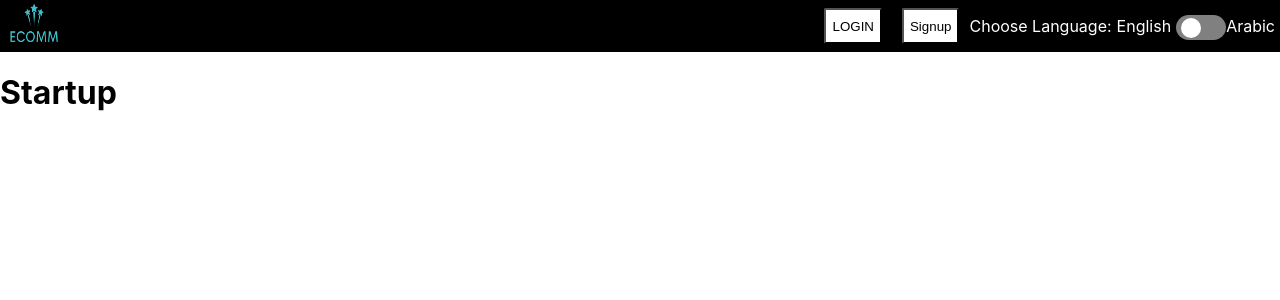
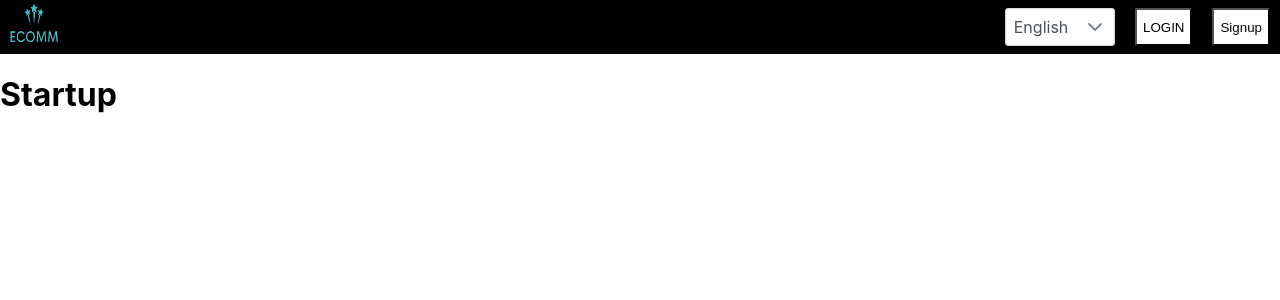
Before and after one commit to Azid-ops/E-COMMERCE-STORE, a React (Create React App) app in the folder front-end/: page / in a window 1280 px wide. Shown: the top 300 px of the page. Built offline with nearby package versions, Linux system fonts and the light colour scheme.

Commit message:
Implemented French
Implemented French and integrated with UI

```diff
--- a/front-end/package.json
+++ b/front-end/package.json
@@ -5,6 +5,8 @@
   "dependencies": {
     "cra-template-typescript": "1.2.0",
     "i18next": "^23.15.1",
+    "primeicons": "^7.0.0",
+    "primereact": "^10.8.3",
     "react": "^18.3.1",
     "react-dom": "^18.3.1",
     "react-i18next": "^15.0.2",
--- a/front-end/src/ECOM.APP/ECOM.WEB.APP/Shell/Parts/TopBar.tsx
+++ b/front-end/src/ECOM.APP/ECOM.WEB.APP/Shell/Parts/TopBar.tsx
@@ -2,6 +2,7 @@ import React from 'react';
 import BrandLogo from "../../../ECOM.WEB.UI/Images/Logo.png";
 import '../../../ECOM.WEB.UI/Styles/Buttons.css';
 import { useTranslation } from 'react-i18next';
+import { Dropdown } from 'primereact/dropdown';
 
 const TopBar = (props) => {
     const { t } = useTranslation();
@@ -10,6 +11,15 @@ const TopBar = (props) => {
             <div style={{background:"black",display:"flex"}}>
                 <img src={BrandLogo} style={{width:70, height:50}} alt="Website Logo"/>
                 <div style={{marginLeft:"auto",display:"flex"}}>
+                    <Dropdown
+                        value={props.dropDownLanguage}
+                        onChange={props.changeLanguage}
+                        options={props.languages}
+                        optionLabel="name"
+                        style={{margin:"8px 10px"}}
+                        placeholder="Select a language"
+                        className="w-full md:w-14rem"
+                    />
                     <button className="Ecom-Ecom-Web-UI-Styles-Buttons-GLobalButtons">
                         {t('Login')}
                     </button>
@@ -17,26 +27,6 @@ const TopBar = (props) => {
                     <button className="Ecom-Ecom-Web-UI-Styles-Buttons-GLobalButtons">
                         {t('Signup')}
                     </button>
-
-                    <div style={{display:"flex"}}>
-                        <p style={{color:"white",padding:"0 5px 0 0"}}>Choose Language:</p>
-                        <p style={{color:"white",padding:"0 5px 0 0"}}>English</p>
-                        <label className="label">
-                            <div className="toggle"
-                                 onClick={props.changeLanguage}
-                                 style={{marginTop:"15px"}}>
-                                <input
-                                    className="toggle-state"
-                                    type="checkbox"
-                                    checked={props.currentLanguage === 'ar'}
-                                    readOnly
-                                />
-                                <div className="indicator"></div>
-                            </div>
-</label>
-
-                        <p style={{color:"white",padding:"0 5px 0 0"}}>Arabic</p>
-                    </div>
                 </div>
             </div>
         </section>
--- a/front-end/src/ECOM.APP/ECOM.WEB.VIEWMODEL/Shell/Parts/TopBarViewModel.tsx
+++ b/front-end/src/ECOM.APP/ECOM.WEB.VIEWMODEL/Shell/Parts/TopBarViewModel.tsx
@@ -1,27 +1,39 @@
-import React, { useState,useEffect } from 'react';
+import React, { useState, useEffect } from 'react';
 import TopBar from '../../../ECOM.WEB.APP/Shell/Parts/TopBar.tsx';
 import { useTranslation } from 'react-i18next';
 
+const TopBarViewModel = () => {
+    const { i18n } = useTranslation();
 
-const TopBarViewModel = () =>{
+    const [languages] = useState([
+        { name: 'English', code: 'en' },
+        { name: 'Arabic', code: 'ar' },
+        { name: 'French', code: 'fr' }
+    ]);
 
-    const { i18n } = useTranslation();
+    const [dropDownLanguage, setDropDownLanguage] = useState({ name: 'English', code: 'en' });
     const [currentLanguage, setCurrentLanguage] = useState(i18n.language);
 
     const changeLanguage = (e) => {
-        e.preventDefault();
-        const newLanguage = currentLanguage === "en" ? "ar" : "en";
-        i18n.changeLanguage(newLanguage);
-        setCurrentLanguage(newLanguage);
+        const newLanguageCode = e.value.code;
+        i18n.changeLanguage(newLanguageCode);
+        setCurrentLanguage(newLanguageCode);
+        setDropDownLanguage(e.value);
     };
 
     useEffect(() => {
-        setCurrentLanguage(i18n.language);
-    }, [i18n.language]);
+        const selectedLanguage = languages.find(lang => lang.code === i18n.language);
+        setDropDownLanguage(selectedLanguage);
+    }, [i18n.language, languages]);
 
-    return(
-        <TopBar changeLanguage={changeLanguage} currentLanguage={currentLanguage}/>
-    )
-}
+    return (
+        <TopBar
+            changeLanguage={changeLanguage}
+            currentLanguage={currentLanguage}
+            dropDownLanguage={dropDownLanguage}
+            languages={languages}
+        />
+    );
+};
 
 export default TopBarViewModel;
--- a/front-end/src/index.tsx
+++ b/front-end/src/index.tsx
@@ -3,11 +3,18 @@ import i18n from 'i18next';
 import { initReactI18next, Translation } from 'react-i18next';
 import English from './ECOM.APP/ECOM.WEB.UTILS/Languages/en.json';
 import Arabic from './ECOM.APP/ECOM.WEB.UTILS/Languages/ar.json';
-import French from './ECOM.APP/ECOM.WEB.UTILS/Languages/french.json';
+import French from './ECOM.APP/ECOM.WEB.UTILS/Languages/fr.json';
 
+
+import { PrimeReactProvider, PrimeReactContext } from 'primereact/api';
 import ReactDOM from 'react-dom/client';
 import './index.css';
 import MainView from './ECOM.APP/ECOM.WEB.APP/Shell/MainView.tsx';
+
+import 'primereact/resources/themes/saga-blue/theme.css';  // Theme CSS
+import 'primereact/resources/primereact.min.css';         // Core CSS
+import 'primeicons/primeicons.css';                       // Icons
+
 
 //#region Root Rendering
 const root = ReactDOM.createRoot(
@@ -20,7 +27,7 @@ i18n.use(initReactI18next)
       resources: {
           en: { translation: English },
           ar: { translation: Arabic },
-          fr: { Translation: French}
+          fr: { translation: French}
       },
       lng: 'en',
       fallbackLng: 'en',
@@ -30,8 +37,8 @@ i18n.use(initReactI18next)
 });
 
 root.render(
-  <React.StrictMode>
+  <PrimeReactProvider>
     <MainView />
-  </React.StrictMode>
+  </PrimeReactProvider>
 );
 //#endregion
```
Also changed, not shown: front-end/src/ECOM.APP/ECOM.WEB.UTILS/Languages/fr.json (renamed from front-end/src/ECOM.APP/ECOM.WEB.UTILS/Languages/french.json), 1 other file (tests, documents, lock files or other folders).
